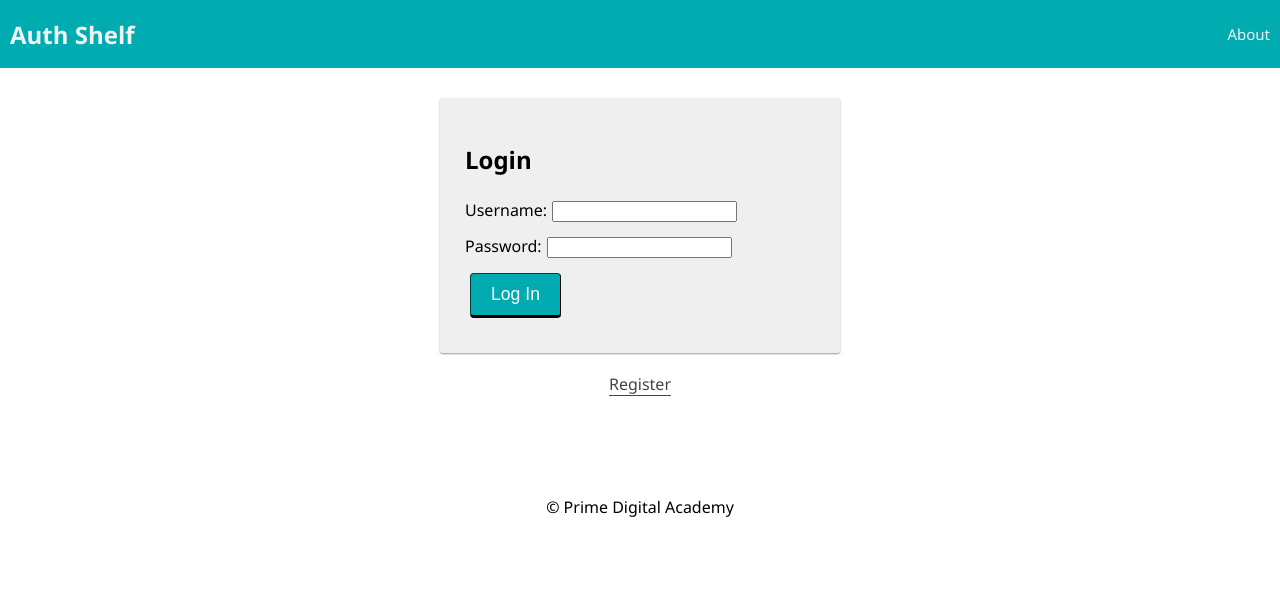
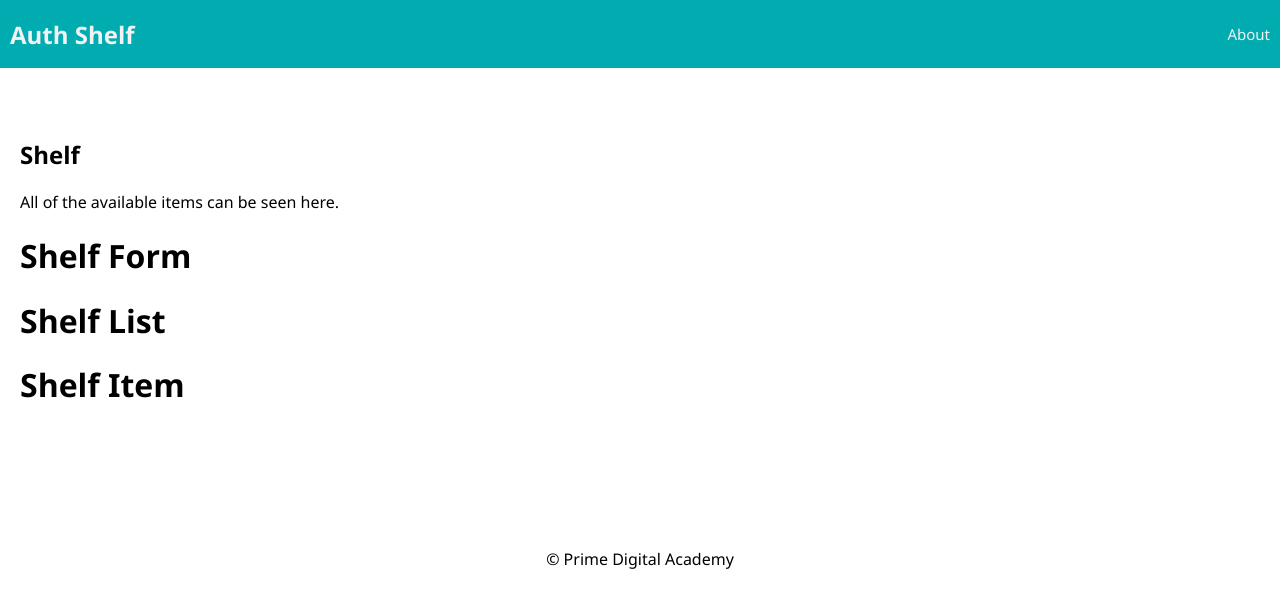
Before and after one commit to anlodrve/group-auth-shelf, a React (Create React App) app: page /#/shelf in a window 1280 px wide. Shown: the top 608 px of the page. Built offline with nearby package versions, Linux system fonts and the light colour scheme; no server answers.

Commit message:
dependencies installed, base components added to ShelfPage

```diff
--- a/src/components/App/App.jsx
+++ b/src/components/App/App.jsx
@@ -1,34 +1,34 @@
-import React, { useEffect } from 'react';
+import React, { useEffect } from "react";
 import {
 	HashRouter as Router,
 	Redirect,
 	Route,
 	Switch,
-} from 'react-router-dom';
+} from "react-router-dom";
 
-import { useDispatch, useSelector } from 'react-redux';
+import { useDispatch, useSelector } from "react-redux";
 
-import Nav from '../Nav/Nav';
-import Footer from '../Footer/Footer';
+import Nav from "../Nav/Nav";
+import Footer from "../Footer/Footer";
 
-import ProtectedRoute from '../ProtectedRoute/ProtectedRoute';
+import ProtectedRoute from "../ProtectedRoute/ProtectedRoute";
 
-import AboutPage from '../AboutPage/AboutPage';
-import UserPage from '../UserPage/UserPage';
-import ShelfPage from '../ShelfPage/ShelfPage';
-import LandingPage from '../LandingPage/LandingPage';
-import LoginPage from '../LoginPage/LoginPage';
-import RegisterPage from '../RegisterPage/RegisterPage';
+import AboutPage from "../AboutPage/AboutPage";
+import UserPage from "../UserPage/UserPage";
+import ShelfPage from "../ShelfPage/ShelfPage";
+import LandingPage from "../LandingPage/LandingPage";
+import LoginPage from "../LoginPage/LoginPage";
+import RegisterPage from "../RegisterPage/RegisterPage";
 
-import './App.css';
+import "./App.css";
 
 function App() {
 	const dispatch = useDispatch();
 
-  const user = useSelector(store => store.user);
+	const user = useSelector((store) => store.user);
 
 	useEffect(() => {
-    dispatch({ type: 'FETCH_USER' });
+		dispatch({ type: "FETCH_USER" });
 	}, [dispatch]);
 
 	return (
@@ -60,54 +60,45 @@ function App() {
 						<UserPage />
 					</ProtectedRoute>
 
-          <ProtectedRoute
+					<Route
 						// logged in shows InfoPage else shows LoginPage
 						exact
 						path="/shelf"
 					>
 						<ShelfPage />
-          </ProtectedRoute>
+					</Route>
 
-          <Route
-            exact
-            path="/login"
-          >
-            {user.id ?
+					<Route exact path="/login">
+						{user.id ? (
 							// If the user is already logged in,
 							// redirect to the /user page
 							<Redirect to="/user" />
-              :
+						) : (
 							// Otherwise, show the login page
 							<LoginPage />
-            }
+						)}
 					</Route>
 
-          <Route
-            exact
-            path="/registration"
-          >
-            {user.id ?
+					<Route exact path="/registration">
+						{user.id ? (
 							// If the user is already logged in,
 							// redirect them to the /user page
 							<Redirect to="/user" />
-              :
+						) : (
 							// Otherwise, show the registration page
 							<RegisterPage />
-            }
+						)}
 					</Route>
 
-          <Route
-            exact
-            path="/home"
-          >
-            {user.id ?
+					<Route exact path="/home">
+						{user.id ? (
 							// If the user is already logged in,
 							// redirect them to the /user page
 							<Redirect to="/user" />
-              :
+						) : (
 							// Otherwise, show the Landing page
 							<LandingPage />
-            }
+						)}
 					</Route>
 
 					{/* If none of the other routes matched, we will show a 404. */}
--- /dev/null
+++ b/src/components/ShelfPage/ShelfForm.jsx
@@ -0,0 +1,5 @@
+function ShelfForm() {
+	return <h1>Shelf Form</h1>;
+}
+
+export default ShelfForm;
--- /dev/null
+++ b/src/components/ShelfPage/ShelfItem.jsx
@@ -0,0 +1,5 @@
+function ShelfItem() {
+	return <h1>Shelf Item</h1>;
+}
+
+export default ShelfItem;
--- /dev/null
+++ b/src/components/ShelfPage/ShelfList.jsx
@@ -0,0 +1,12 @@
+import ShelfItem from "./ShelfItem";
+
+function ShelfList() {
+	return (
+		<>
+			<h1>Shelf List</h1>
+			<ShelfItem />
+		</>
+	);
+}
+
+export default ShelfList;
--- a/src/components/ShelfPage/ShelfPage.js
+++ b/src/components/ShelfPage/ShelfPage.js
@@ -1,10 +1,15 @@
-import React from 'react';
+import React from "react";
+
+import ShelfForm from "./ShelfForm";
+import ShelfList from "./ShelfList";
 
 function ShelfPage() {
 	return (
 		<div className="container">
 			<h2>Shelf</h2>
 			<p>All of the available items can be seen here.</p>
+			<ShelfForm />
+			<ShelfList />
 		</div>
 	);
 }
--- a/src/index.js
+++ b/src/index.js
@@ -1,16 +1,19 @@
-import React from 'react';
-import ReactDOM from 'react-dom/client';
-import { Provider } from 'react-redux';
+import React from "react";
+import ReactDOM from "react-dom/client";
+import { Provider } from "react-redux";
+// import ScopedCssBaseline from "@mui/material/ScopedCssBaseline";
 
-import store from './redux/store';
+import store from "./redux/store";
 
-import App from './components/App/App';
+import App from "./components/App/App";
 
-const root = ReactDOM.createRoot(document.getElementById('react-root'));
+const root = ReactDOM.createRoot(document.getElementById("react-root"));
 root.render(
-  <React.StrictMode>
-    <Provider store={store}>
-      <App />
-    </Provider>
-  </React.StrictMode>
+	<React.StrictMode>
+		{/* <ScopedCssBaseline> */}
+		<Provider store={store}>
+			<App />
+		</Provider>
+		{/* </ScopedCssBaseline> */}
+	</React.StrictMode>
 );
```
Also changed, not shown: package.json (+8 -1 lines). Lines whose indentation alone changed are shown as unchanged.
